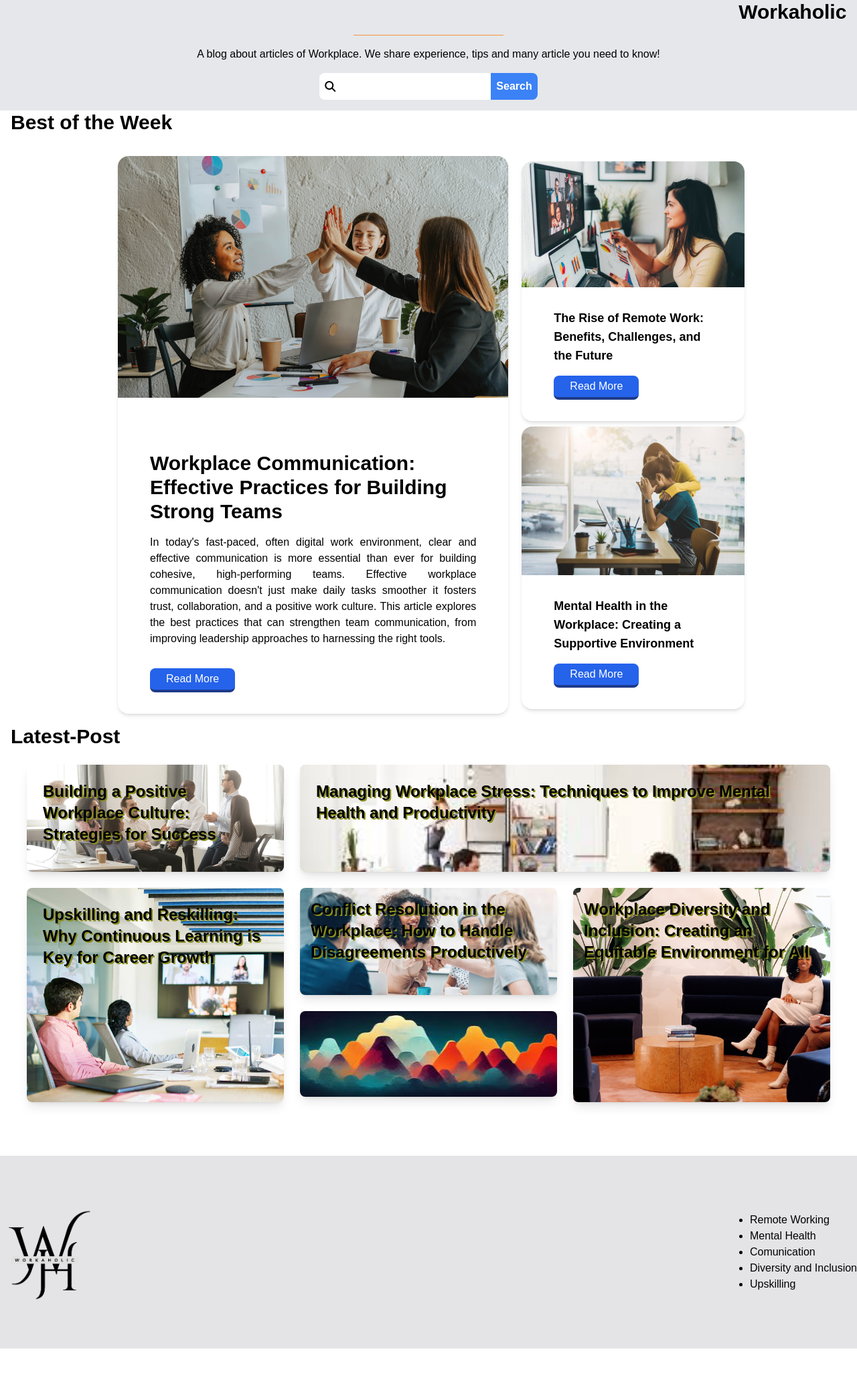
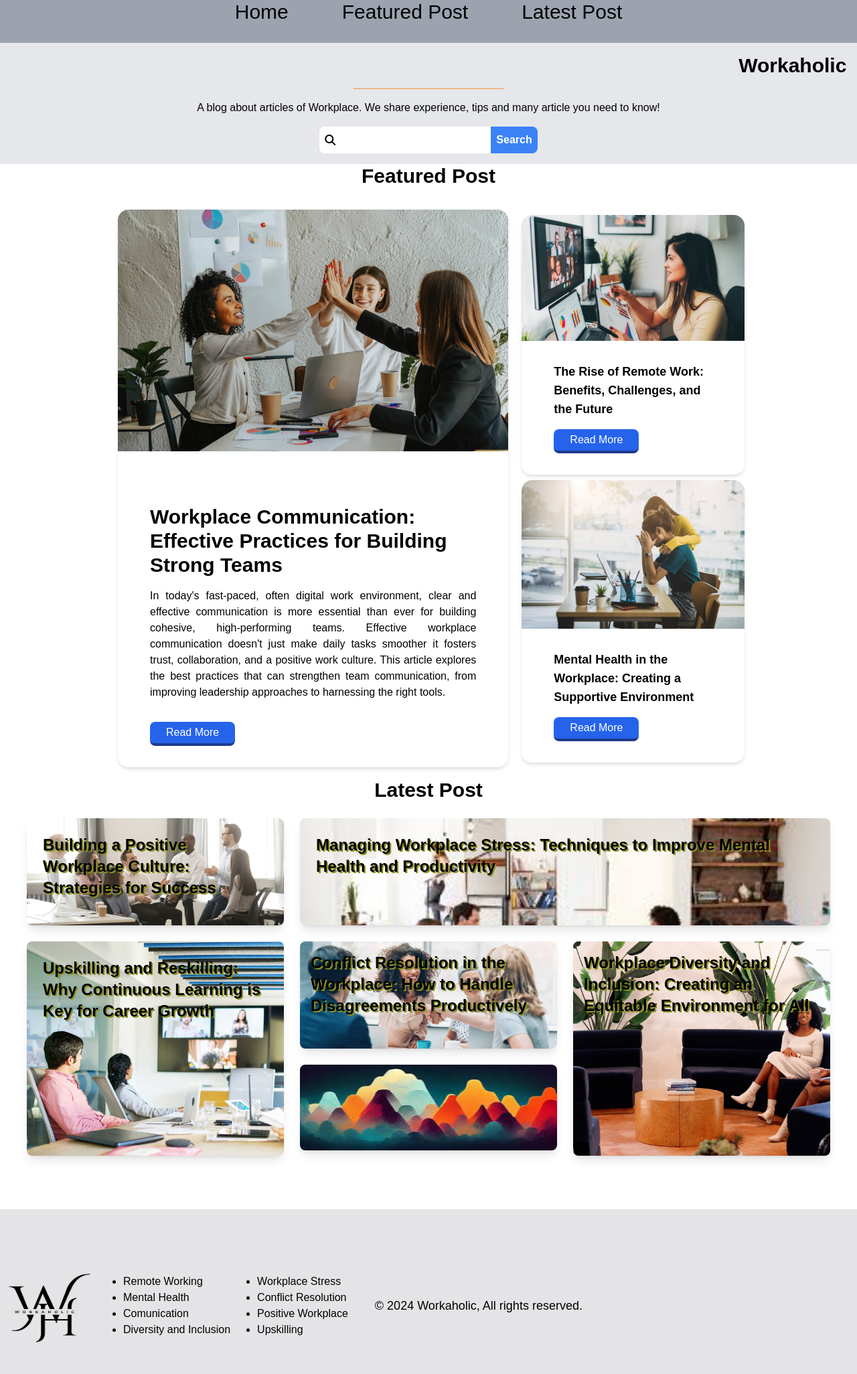
Before and after one commit to revou-fsse-oct24/module-2-Giovanni365, a plain HTML site: page day2.html in a window 1280 px wide. Shown: the whole page at 67% size. Before the commit the page ends 2014 px from the top, so only its background shows below. Drawn offline with nearby package versions, Linux system fonts and the light colour scheme; a web font is replaced by a local one.

Commit message:
Commit Kedua

```diff
--- a/day2.html
+++ b/day2.html
@@ -33,9 +33,21 @@
         <title>Workaholic</title>
     </head>
     <body class="scroll-smooth font-sourgummy">
-        <header>
-            <nav></nav>
-            <div class="w-full bg-gray-200 flex flex-col justify-center items-center">
+        <header class="w-full bg-gray-200 ">
+            <nav class="h-16 fixed bg-gray-400 w-full">
+                <ul class="flex flex-row gap-20 text-3xl justify-center">
+                    <li class="hover:font-bold">
+                        <a href="#">Home</a>
+                    </li>
+                    <li class="hover:font-bold">
+                        <a href="#">Featured Post</a>
+                    </li>
+                    <li class="hover:font-bold">
+                        <a href="#">Latest Post</a>
+                    </li>
+                </ul>
+            </nav>
+            <div class="pt-20 flex flex-col justify-center items-center">
                 <h1 class="text-3xl font-bold" style="animation-name: Title; animation-duration: 3s; animation-iteration-count: infinite;">Workaholic</h1>
                 <div class="bg-orange-400 m-4 w-56 h-px"></div>
                 <p>A blog about articles of Workplace. We share experience, tips and many article you need to know!</p>
@@ -48,7 +60,7 @@
         </header>
         <main>
             <section class = "container mx-auto px-4">
-                <h1 class ="text-3xl font-bold mb-8">Best of the Week</h1>
+                <h1 class ="text-3xl font-bold mb-8 text-center">Featured Post</h1>
                 <div class="flex flex-col gap-5 w-3/4 md:flex-row md:mx-40 md:items-center">
                     <article class="shadow-md rounded-2xl overflow-hidden flex-2 hover:shadow-black">
                         <img src="./Asset/Communication.png" alt="Communication" class="w-full md:shrink-0 hover:">
@@ -83,7 +95,7 @@
                 </div>
             </section>
             <section class = "container mx-auto px-4">
-                <h1 class ="text-3xl font-bold mt-4">Latest-Post</h1>
+                <h1 class ="text-3xl font-bold mt-4 text-center">Latest Post</h1>
                 <div class="grid grid-cols-1 grid-rows-1 md:grid-cols-3 md:grid-rows-3 gap-6 p-6">
                     <div class="bg-[url('Asset/Positive%20workplace.jpg')] bg-cover p-6 rounded-lg shadow-lg h-40 w-full">
                         <h3 class="text-lg md:text-2xl font-bold" style="text-shadow: 2px 2px #8b8f1f">Building a Positive Workplace Culture: Strategies for Success</h3>
@@ -106,8 +118,8 @@
                     </picture>
                 </div>
             </section>
-            <footer class="mt-8 bg-zinc-200 w-full flex flex-row justify-between items-center h-72">
-                <img src="./Asset/Workaholic.png" class="w-36 h-36">
+            <footer class="mt-8 bg-zinc-200 w-full flex flex-row justify-start items-center h-72 gap-10">
+                <img src="./Asset/Workaholic.png" class="w-36 h-28">
                 <ul class="list-disc">
                     <li>
                         <a href="#">Remote Working</a>
@@ -121,10 +133,22 @@
                     <li>
                         <a href="#">Diversity and Inclusion</a>
                     </li>
+                </ul>
+                <ul class="list-disc">
+                    <li>
+                        <a href="#">Workplace Stress</a>
+                    </li>
+                    <li>
+                        <a href="#">Conflict Resolution</a>
+                    </li>
+                    <li>
+                        <a href="#">Positive Workplace</a>
+                    </li>
                     <li>
                         <a href="#">Upskilling</a>
                     </li>
                 </ul>
+                <p class="text-lg text-center">&copy; 2024 Workaholic, All rights reserved.</p>
             </footer>
         </main>
 
```
Also changed, not shown: 1 other file.
